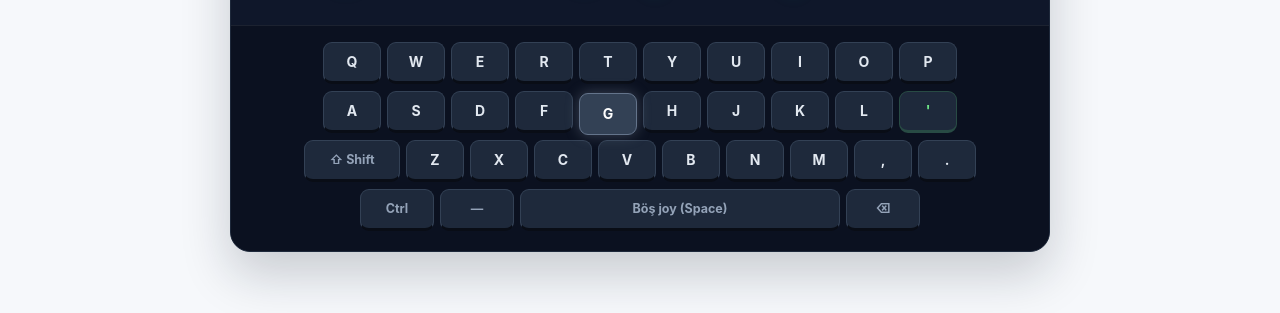
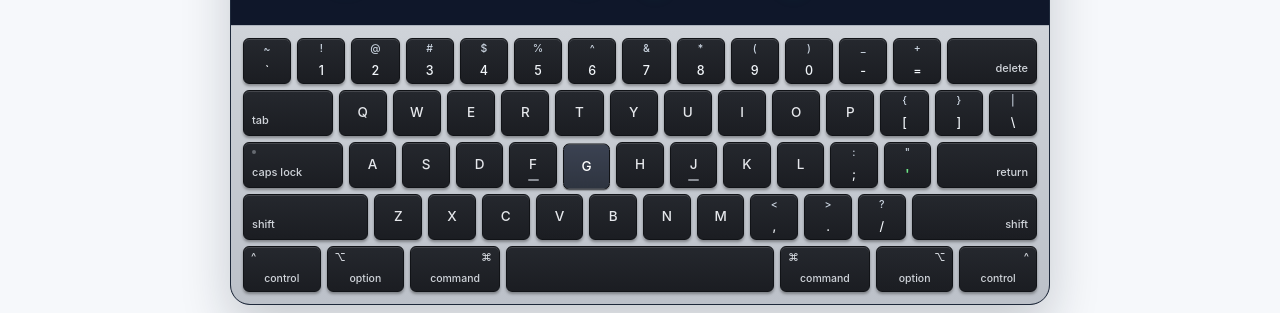
Before and after one commit to sherzodrayimov/Alifplus, a plain HTML site: page index.html in a window 1280 px wide. Shown: the part 629-942 px from the top of the page. Drawn offline with Linux system fonts and the light colour scheme.

Commit message:
Update hero virtual keyboard to exact MacBook ANSI layout

```diff
--- a/index.html
+++ b/index.html
@@ -5,7 +5,7 @@
   <meta name="viewport" content="width=device-width, initial-scale=1" />
   <title>Alif+ — Matn va hujjatni yangi alifboga ögiriş</title>
   <meta name="description" content="Kirill yoki lotin yozuvidagi Word, PDF va oddiy matn — brauzerning özida, bepul va çeklovsiz." />
-  <link rel="stylesheet" href="web/converter.css?v=7" />
+  <link rel="stylesheet" href="web/converter.css?v=8" />
   <!-- Favicon -->
   <link rel="icon" type="image/png" sizes="32x32" href="icon.png">
   <link rel="apple-touch-icon" href="icon.png">
@@ -72,9 +72,26 @@
             <span id="alifHeroTyped"></span><span class="alif-stage-caret">|</span>
           </div>
         </div>
+        <div class="alif-kbd alif-mac-kbd" id="alifHeroKbd" aria-hidden="true">
+          <div class="alif-kbd-row">
+            <div class="alif-key alif-key-dual" data-key="`"><span>~</span><span>`</span></div>
+            <div class="alif-key alif-key-dual" data-key="1"><span>!</span><span>1</span></div>
+            <div class="alif-key alif-key-dual" data-key="2"><span>@</span><span>2</span></div>
+            <div class="alif-key alif-key-dual" data-key="3"><span>#</span><span>3</span></div>
+            <div class="alif-key alif-key-dual" data-key="4"><span>$</span><span>4</span></div>
+            <div class="alif-key alif-key-dual" data-key="5"><span>%</span><span>5</span></div>
+            <div class="alif-key alif-key-dual" data-key="6"><span>^</span><span>6</span></div>
+            <div class="alif-key alif-key-dual" data-key="7"><span>&amp;</span><span>7</span></div>
+            <div class="alif-key alif-key-dual" data-key="8"><span>*</span><span>8</span></div>
+            <div class="alif-key alif-key-dual" data-key="9"><span>(</span><span>9</span></div>
+            <div class="alif-key alif-key-dual" data-key="0"><span>)</span><span>0</span></div>
+            <div class="alif-key alif-key-dual" data-key="-"><span>_</span><span>-</span></div>
+            <div class="alif-key alif-key-dual" data-key="="><span>+</span><span>=</span></div>
+            <div class="alif-key alif-key-fn alif-key-right" style="flex:1.55" data-key="⌫">delete</div>
+          </div>
 
-        <div class="alif-kbd" id="alifHeroKbd" aria-hidden="true">
           <div class="alif-kbd-row">
+            <div class="alif-key alif-key-fn alif-key-left" style="flex:1.55" data-key="Tab">tab</div>
             <div class="alif-key" data-key="Q">Q</div>
             <div class="alif-key" data-key="W">W</div>
             <div class="alif-key" data-key="E">E</div>
@@ -85,21 +102,29 @@
             <div class="alif-key" data-key="I">I</div>
             <div class="alif-key" data-key="O">O</div>
             <div class="alif-key" data-key="P">P</div>
+            <div class="alif-key alif-key-dual" data-key="["><span>{</span><span>[</span></div>
+            <div class="alif-key alif-key-dual" data-key="]"><span>}</span><span>]</span></div>
+            <div class="alif-key alif-key-dual" data-key="\"><span>|</span><span>\</span></div>
           </div>
+
           <div class="alif-kbd-row">
+            <div class="alif-key alif-key-fn alif-key-left alif-key-caps" style="flex:1.8" data-key="Caps"><i class="alif-caps-dot"></i>caps lock</div>
             <div class="alif-key" data-key="A">A</div>
             <div class="alif-key" data-key="S">S</div>
             <div class="alif-key" data-key="D">D</div>
-            <div class="alif-key" data-key="F">F</div>
+            <div class="alif-key alif-key-home" data-key="F">F</div>
             <div class="alif-key" data-key="G">G</div>
             <div class="alif-key" data-key="H">H</div>
-            <div class="alif-key" data-key="J">J</div>
+            <div class="alif-key alif-key-home" data-key="J">J</div>
             <div class="alif-key" data-key="K">K</div>
             <div class="alif-key" data-key="L">L</div>
-            <div class="alif-key alif-key-accent" data-key="'">'</div>
+            <div class="alif-key alif-key-dual" data-key=";"><span>:</span><span>;</span></div>
+            <div class="alif-key alif-key-dual alif-key-accent" data-key="'"><span>"</span><span>'</span></div>
+            <div class="alif-key alif-key-fn alif-key-right" style="flex:1.8" data-key="Enter">return</div>
           </div>
+
           <div class="alif-kbd-row">
-            <div class="alif-key alif-key-wide" data-key="Shift">⇧ Shift</div>
+            <div class="alif-key alif-key-fn alif-key-left" style="flex:2.35" data-key="Shift">shift</div>
             <div class="alif-key" data-key="Z">Z</div>
             <div class="alif-key" data-key="X">X</div>
             <div class="alif-key" data-key="C">C</div>
@@ -107,14 +132,20 @@
             <div class="alif-key" data-key="B">B</div>
             <div class="alif-key" data-key="N">N</div>
             <div class="alif-key" data-key="M">M</div>
-            <div class="alif-key" data-key=",">,</div>
-            <div class="alif-key" data-key=".">.</div>
+            <div class="alif-key alif-key-dual" data-key=","><span>&lt;</span><span>,</span></div>
+            <div class="alif-key alif-key-dual" data-key="."><span>&gt;</span><span>.</span></div>
+            <div class="alif-key alif-key-dual" data-key="/"><span>?</span><span>/</span></div>
+            <div class="alif-key alif-key-fn alif-key-right" style="flex:2.35" data-key="ShiftR">shift</div>
           </div>
+
           <div class="alif-kbd-row">
-            <div class="alif-key alif-key-mod" data-key="Ctrl">Ctrl</div>
-            <div class="alif-key alif-key-mod" data-key="-">—</div>
-            <div class="alif-key alif-key-space" data-key="SPACE">Böş joy (Space)</div>
-            <div class="alif-key alif-key-mod" data-key="⌫">⌫</div>
+            <div class="alif-key alif-key-mod" style="flex:1.25" data-key="Ctrl"><span class="alif-mod-sym alif-sym-l">^</span><span class="alif-mod-lbl">control</span></div>
+            <div class="alif-key alif-key-mod" style="flex:1.25" data-key="Opt"><span class="alif-mod-sym alif-sym-l">⌥</span><span class="alif-mod-lbl">option</span></div>
+            <div class="alif-key alif-key-mod" style="flex:1.5" data-key="Cmd"><span class="alif-mod-sym alif-sym-r">⌘</span><span class="alif-mod-lbl">command</span></div>
+            <div class="alif-key alif-key-space" style="flex:5.4" data-key="SPACE"></div>
+            <div class="alif-key alif-key-mod" style="flex:1.5" data-key="CmdR"><span class="alif-mod-sym alif-sym-l">⌘</span><span class="alif-mod-lbl">command</span></div>
+            <div class="alif-key alif-key-mod" style="flex:1.25" data-key="OptR"><span class="alif-mod-sym alif-sym-r">⌥</span><span class="alif-mod-lbl">option</span></div>
+            <div class="alif-key alif-key-mod" style="flex:1.25" data-key="CtrlR"><span class="alif-mod-sym alif-sym-r">^</span><span class="alif-mod-lbl">control</span></div>
           </div>
         </div>
       </div>
--- a/web/converter.css
+++ b/web/converter.css
@@ -1047,79 +1047,134 @@ html, body {
   50%, 100% { opacity: 0; }
 }
 
-/* Real Vaqt Onlayn Klaviatura */
-.alif-kbd {
-  padding: 16px 18px 20px;
-  background: #0b1120;
-  border-top: 1px solid rgba(255, 255, 255, 0.07);
+/* Real Vaqt Onlayn Klaviatura (MacBook ANSI joylashuvi) */
+.alif-mac-kbd {
+  padding: 12px;
+  background: linear-gradient(180deg, #cfd3d9 0%, #bcc1c9 100%);
+  border-top: 1px solid #aeb4bd;
   display: flex;
   flex-direction: column;
-  gap: 7px;
+  gap: 6px;
   user-select: none;
 }
 .alif-kbd-row {
   display: flex;
-  justify-content: center;
+  justify-content: space-between;
   gap: 6px;
 }
 .alif-key {
+  position: relative;
   flex: 1 1 0;
-  max-width: 58px;
-  height: 42px;
-  border-radius: 9px;
-  background: #1e293b;
-  border: 1px solid #334155;
-  border-bottom: 3px solid #090d16;
-  color: #e2e8f0;
-  font-size: 14px;
-  font-weight: 700;
+  min-width: 0;
+  height: 46px;
+  border-radius: 6px;
+  background: linear-gradient(180deg, #25282e 0%, #1b1d22 100%);
+  border: 1px solid #111317;
+  box-shadow: 0 1px 0 rgba(255, 255, 255, 0.14) inset, 0 2px 3px rgba(0, 0, 0, 0.35);
+  color: #e5e7eb;
+  font-size: 13.5px;
+  font-weight: 500;
   display: flex;
   align-items: center;
   justify-content: center;
-  transition: transform 0.07s ease, background 0.09s ease, border-color 0.09s ease, box-shadow 0.09s ease;
+  transition: transform 0.06s ease, background 0.08s ease, box-shadow 0.08s ease;
 }
-.alif-key-accent {
+.alif-key-dual {
+  flex-direction: column;
+  justify-content: space-between;
+  padding: 5px 0;
+  font-size: 11.5px;
+  line-height: 1;
+}
+.alif-key-dual span:first-child {
+  color: #cbd5e1;
+  font-size: 10.5px;
+}
+.alif-key-dual span:last-child {
+  color: #f1f5f9;
+  font-size: 12.5px;
+}
+.alif-key-accent span:last-child {
   color: #6ee787;
-  border-color: #284b44;
+  font-weight: 700;
 }
-.alif-key-wide {
-  flex: 1.65 1 0;
-  max-width: 96px;
-  font-size: 12.5px;
-  color: #94a3b8;
+.alif-key-home::after {
+  content: "";
+  position: absolute;
+  bottom: 6px;
+  width: 11px;
+  height: 1.5px;
+  border-radius: 1px;
+  background: rgba(226, 232, 240, 0.55);
+}
+.alif-key-fn {
+  font-size: 11px;
+  color: #d1d5db;
+  align-items: flex-end;
+  padding: 0 8px 6px;
+}
+.alif-key-left {
+  justify-content: flex-start;
+}
+.alif-key-right {
+  justify-content: flex-end;
+}
+.alif-caps-dot {
+  position: absolute;
+  top: 7px;
+  left: 8px;
+  width: 4px;
+  height: 4px;
+  border-radius: 50%;
+  background: rgba(226, 232, 240, 0.35);
 }
 .alif-key-mod {
-  flex: 1.25 1 0;
-  max-width: 74px;
-  font-size: 12.5px;
-  color: #94a3b8;
+  flex-direction: column;
+  justify-content: space-between;
+  padding: 5px 7px 6px;
+  color: #d1d5db;
+}
+.alif-mod-sym {
+  width: 100%;
+  font-size: 11px;
+  line-height: 1;
+}
+.alif-sym-l { text-align: left; }
+.alif-sym-r { text-align: right; }
+.alif-mod-lbl {
+  font-size: 10.5px;
+  line-height: 1;
 }
 .alif-key-space {
-  flex: 5 1 0;
-  max-width: 320px;
-  font-size: 12.5px;
-  color: #94a3b8;
+  min-width: 0;
 }
 .alif-key.is-pressed {
-  transform: translateY(2px);
-  background: #334155;
-  border-color: #64748b;
-  border-bottom-width: 1px;
+  transform: translateY(1.5px);
+  background: linear-gradient(180deg, #3b4252 0%, #2e3440 100%);
+  box-shadow: 0 1px 1px rgba(0, 0, 0, 0.45);
   color: #ffffff;
-  box-shadow: 0 0 14px rgba(148, 163, 184, 0.35);
 }
 .alif-key.is-transform-key {
-  background: #059669;
+  background: linear-gradient(180deg, #10b981 0%, #059669 100%);
   border-color: #34d399;
   color: #ffffff;
-  box-shadow: 0 0 20px rgba(16, 185, 129, 0.65);
+  box-shadow: 0 0 18px rgba(16, 185, 129, 0.75);
+}
+.alif-key.is-transform-key span {
+  color: #ffffff !important;
 }
 
-@media (max-width: 600px) {
+@media (max-width: 680px) {
   .alif-stage-title { display: none; }
-  .alif-stage-screen { padding: 22px 14px 20px; min-height: 126px; }
-  .alif-kbd { padding: 12px 8px 14px; gap: 5px; }
-  .alif-kbd-row { gap: 4px; }
-  .alif-key { height: 34px; font-size: 12px; border-radius: 7px; }
-  .alif-key-wide, .alif-key-mod { font-size: 10.5px; }
+  .alif-stage-screen { padding: 20px 12px 18px; min-height: 120px; }
+  .alif-mac-kbd { padding: 7px; gap: 4px; }
+  .alif-kbd-row { gap: 3.5px; }
+  .alif-key { height: 34px; font-size: 11px; border-radius: 4px; }
+  .alif-key-dual { padding: 3px 0; }
+  .alif-key-dual span:first-child { font-size: 8.5px; }
+  .alif-key-dual span:last-child { font-size: 10px; }
+  .alif-key-fn { font-size: 8.5px; padding: 0 4px 4px; }
+  .alif-key-mod { padding: 3px 4px 4px; }
+  .alif-mod-sym { font-size: 8.5px; }
+  .alif-mod-lbl { font-size: 8px; }
 }
```
